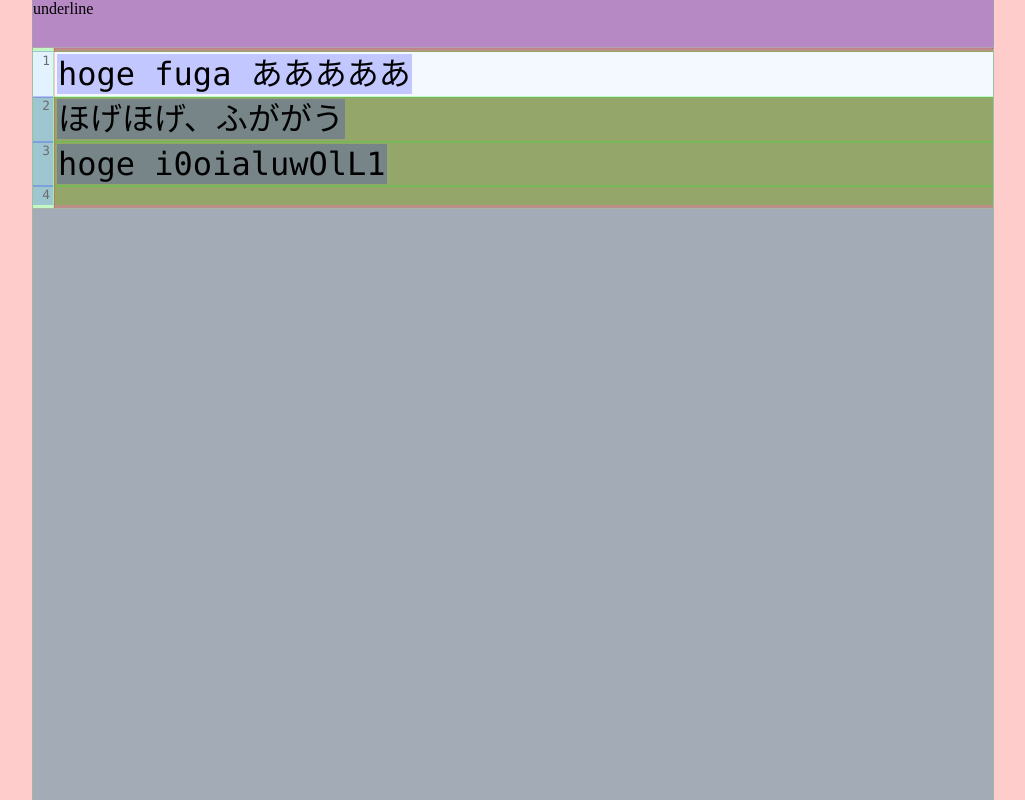
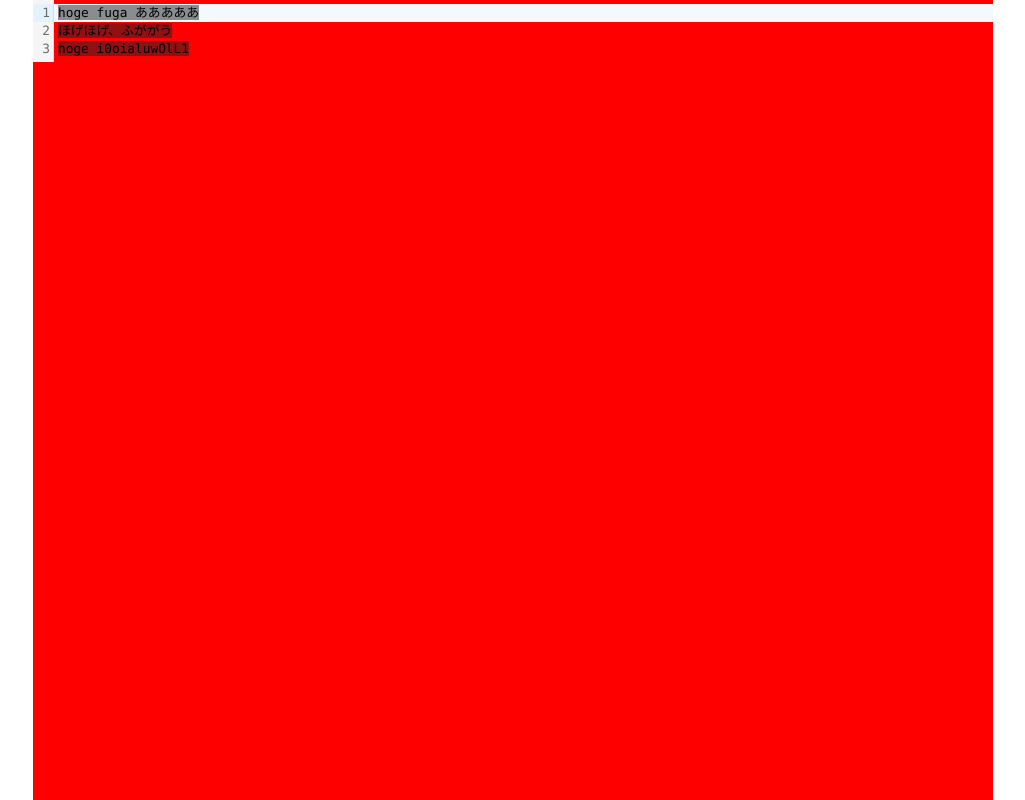
Before and after one commit to pome-ta/codeMirror6PlaySandBox, a website with bundled scripts: page docs/index.html in a window 1280 px wide. Shown: the whole page, without its empty margins (127-1152 px from the left). Built offline with nearby package versions, Linux system fonts and the light colour scheme.

Commit message:
backgroundColor

```diff
--- a/docs/css/style.css
+++ b/docs/css/style.css
@@ -1,5 +1,5 @@
 @charset "utf-8";
-@import url('./styleChecker.css');
+/*@import url('./styleChecker.css');*/
 
 html {
   height: 100%;
--- a/docs/js/main.js
+++ b/docs/js/main.js
@@ -14,12 +14,14 @@ import {
 const container = document.createElement('main');
 container.id = 'container-main';
 container.style.height = '100%';
-
+container.style.backgroundColor = 'red'
+/*
 const btn = document.createElement('div');
 btn.textContent = 'underline';
 btn.style.height = '3rem';
 
 container.appendChild(btn);
+*/
 document.body.appendChild(container).appendChild(editorDiv);
 
 const addBackgroundLine = StateEffect.define({
@@ -56,7 +58,8 @@ const underlineTheme = EditorView.baseTheme({
 
 const backgroundlineTheme = EditorView.baseTheme({
   //'.cm-backgroundline': { textDecoration: 'underline 8px red' },
-  '.cm-backgroundline': { fontSize: '2rem' },
+  //'.cm-backgroundline': { fontSize: '2rem' },
+  '.cm-backgroundline': { backgroundColor: '#23232380' },
 });
 
 function backgroundlineSelection(view) {
@@ -102,14 +105,13 @@ function upup(view) {
   view;
 }
 */
-//const extensions = [...initExtensions];
-const extensions = [...initExtensions, backgroundlineKeymap];
+const extensions = [...initExtensions];
+//const extensions = [...initExtensions, backgroundlineKeymap];
 // const extensions = [...initExtensions, updateCallBack];
 //const extensions = [...initExtensions, underlineKeymap, updateCallBack];
 const docText = `hoge fuga あああああ
 ほげほげ、ふががう
-hoge i0oialuwOlL1
-`;
+hoge i0oialuwOlL1`;
 
 const state = EditorState.create({
   doc: docText,
@@ -122,11 +124,11 @@ const editor = new EditorView({
 });
 
 backgroundlineSelection(editor);
-
+/*
 btn.addEventListener('click', () => {
   btn.style.height = '4rem';
   //console.log(editor)
   backgroundlineSelection(editor);
 });
-
+*/
 //underlineSelection(editor)
```
